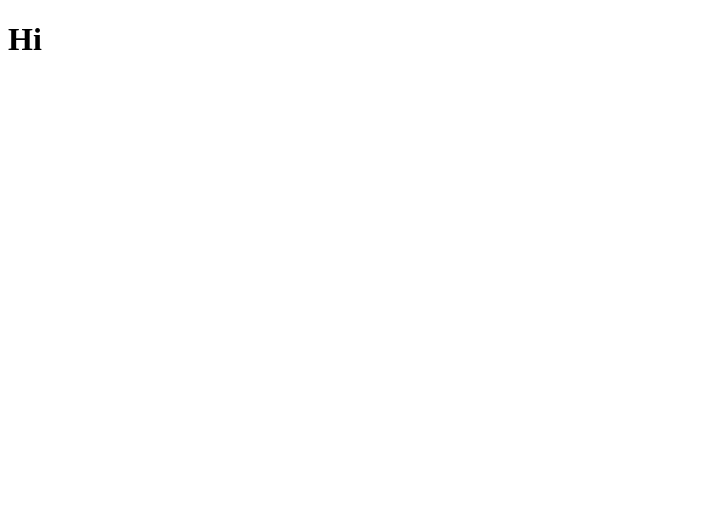
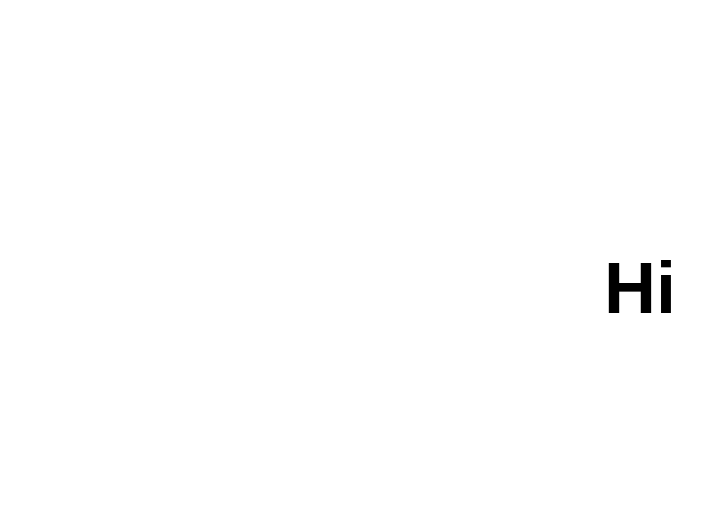
Before and after one commit to akremzribi/hello, a plain HTML site: page index.html in a window 1280 px wide. Shown: the whole page, without its empty margins (0-726 px from the left). Drawn offline with Linux system fonts and the light colour scheme.

Commit message:
Center the h1

```diff
--- a/index.html
+++ b/index.html
@@ -4,6 +4,15 @@
 	<title></title>
 	<meta charset="utf-8">
 </head>
+<style type="text/css">
+	h1{
+		width: 100%;
+		text-align: center;
+		line-height: 30rem;
+		font-size: 72px;
+		font-family: "Arial";
+	}
+</style>
 <body>
 	<h1>Hi</h1>
 </body>
```
